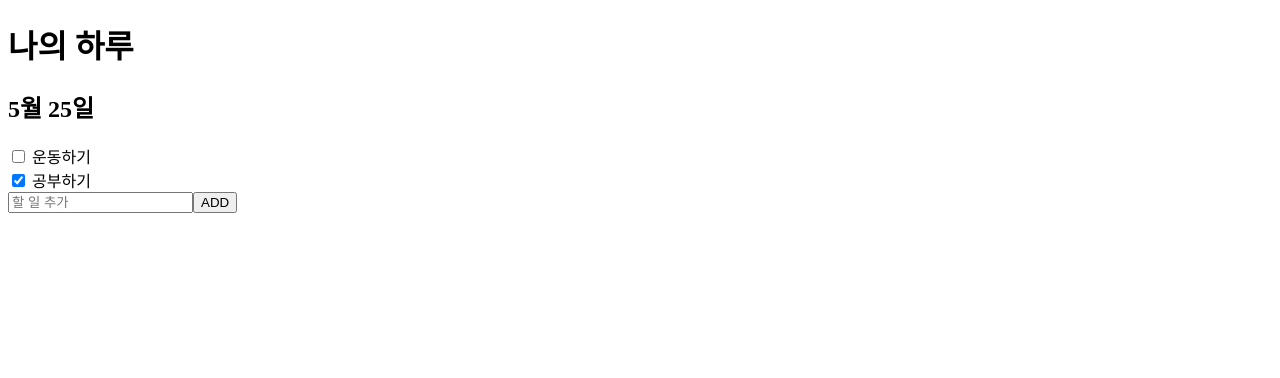
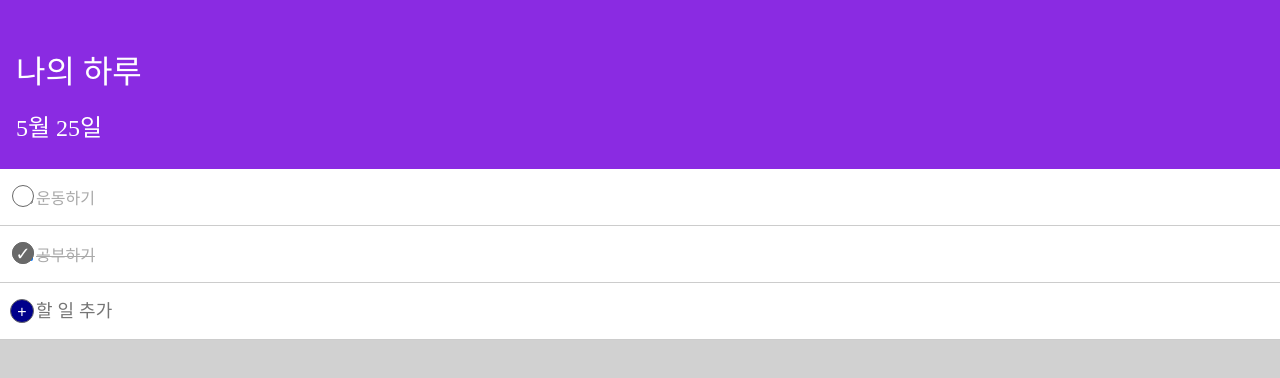
Before and after one commit to kimds777/Angular-todo-app, an Angular app: page / in a window 1280 px wide. Shown: the top 378 px of the page. Built offline with nearby package versions, Linux system fonts and the light colour scheme.

Commit message:
Feat : Component, Global css 적용

```diff
--- a/src/app/todo/todos/add-todo/add-todo.component.ts
+++ b/src/app/todo/todos/add-todo/add-todo.component.ts
@@ -8,10 +8,37 @@
     FormsModule
   ],
   template: `
+    <button (click)="addTodo(newText)">+</button>
     <input type="text" placeholder="할 일 추가" [(ngModel)]="newText">
-    <button (click)="addTodo(newText)">ADD</button>
   `,
-  styles: ``
+  styles: [`
+    :host {
+      display: block;
+      padding: 16px 16px 16px 10px;
+      background-color: white;
+    }
+
+    input {
+      display: inline-block;
+      font-size: 18px;
+      border: none;
+    }
+
+    input:focus, button:focus {
+      outline: none;
+    }
+
+    button {
+      width: 24px;
+      height: 24px;
+      border-radius: 24px;
+      color: white;
+      font-size: 16px;
+      line-height: 17px;
+      border: 1px solid dimgray;
+      background-color: darkblue;
+    }
+  `]
 })
 export class AddTodoComponent {
   @Output() onTodoAdded = new EventEmitter();
--- a/src/app/todo/todos/todo/todo.component.ts
+++ b/src/app/todo/todos/todo/todo.component.ts
@@ -6,9 +6,53 @@
   standalone: true,
   imports: [],
   template: `
-    <input type="checkbox" [checked]="todo.done"> {{ todo.text }}
+    <input type="checkbox" [checked]="todo.done"> <label>{{ todo.text }}</label>
   `,
-  styles: []
+  styles: [`
+    :host {
+      display: block;
+      padding: 16px;
+      color: darkgray;
+      background-color: white;
+    }
+
+    input {
+      position: relative;
+    }
+
+    input:before {
+      content: "";
+      display: inline-block;
+      width: 20px;
+      height: 20px;
+      background-color: white;
+      border-radius: 20px;
+      position: absolute;
+      top: -6px;
+      left: -8px;
+      border: 1px solid dimgray;
+    }
+
+    input:checked:after {
+      content: '\\2713';
+      display: inline-block;
+      font-size: 18px;
+      width: 20px;
+      height: 20px;
+      background-color: dimgray;
+      border-radius: 20px;
+      position: absolute;
+      top: -6px;
+      left: -8px;
+      border: 1px solid dimgray;
+      text-align: center;
+      color: white;
+    }
+
+    input:checked + label {
+      text-decoration: line-through;
+    }
+  `]
 })
 export class TodoComponent {
   @Input() todo!: Todo;
--- a/src/app/todo/todos/todos.component.scss
+++ b/src/app/todo/todos/todos.component.scss
@@ -0,0 +1,19 @@
+.title{
+  background-color: blueviolet;
+  padding: 46px 26px 26px 16px;
+  color: white;
+  font-weight: normal;
+}
+
+h1, h2{
+  margin:  0;
+  font-weight: normal;
+}
+
+h1{
+  margin-bottom: 16px;
+}
+
+app-todo, app-add-todo{
+  border-bottom: 1px solid #cccccc;
+}
--- a/src/styles.scss
+++ b/src/styles.scss
@@ -1 +1,5 @@
 /* You can add global styles to this file, and also import other style files */
+body{
+  margin: 0;
+  background-color: #d1d1d1;
+}
```
